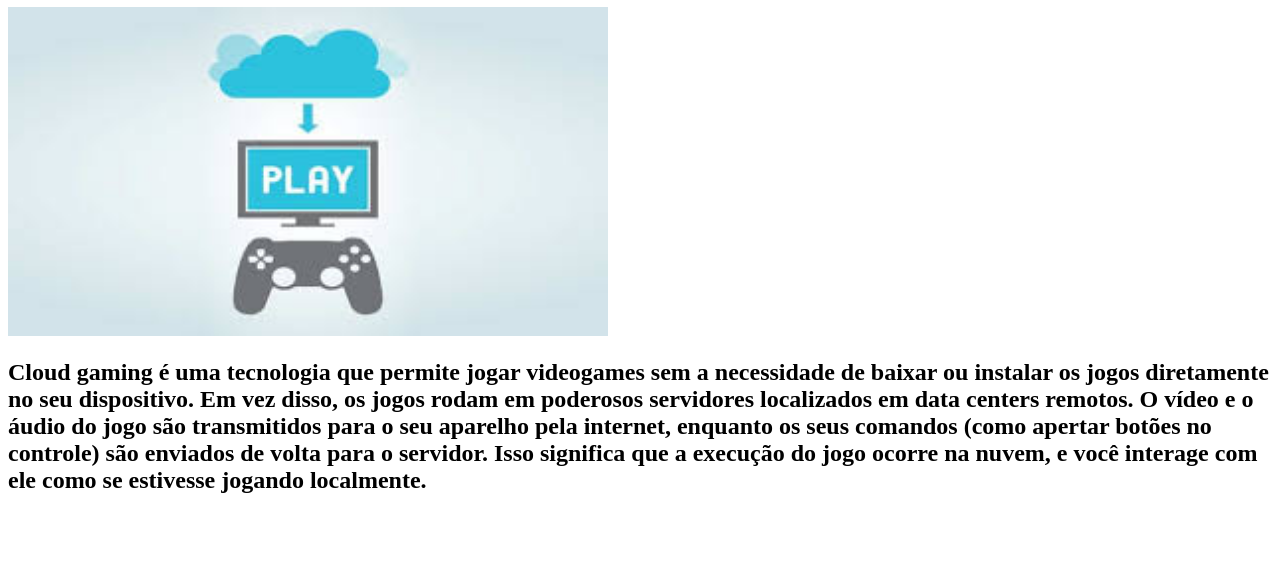
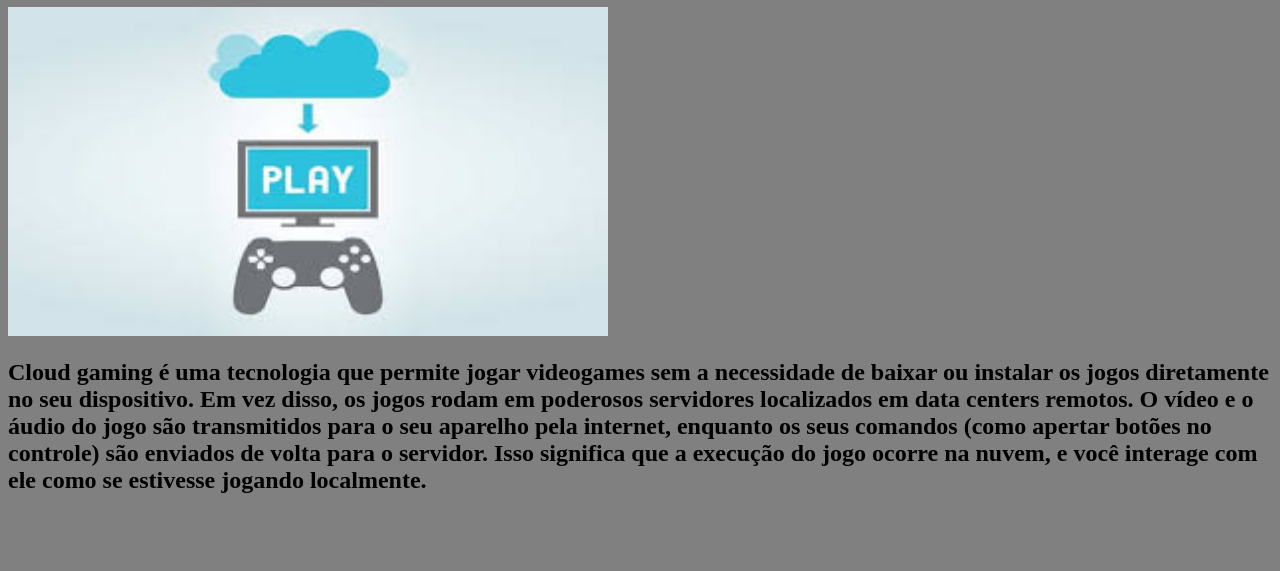
Before and after one commit to Vitor0605/Aula_01, a plain HTML site: page index.html in a window 1280 px wide. Shown: the part 229-800 px from the top of the page. Drawn offline with Linux system fonts and the light colour scheme.

Commit message:
Update style.css

```diff
--- a/style.css
+++ b/style.css
@@ -1,3 +1,3 @@
 body {
-  blackground-color: blue
+  background-color: gray
 }
```
